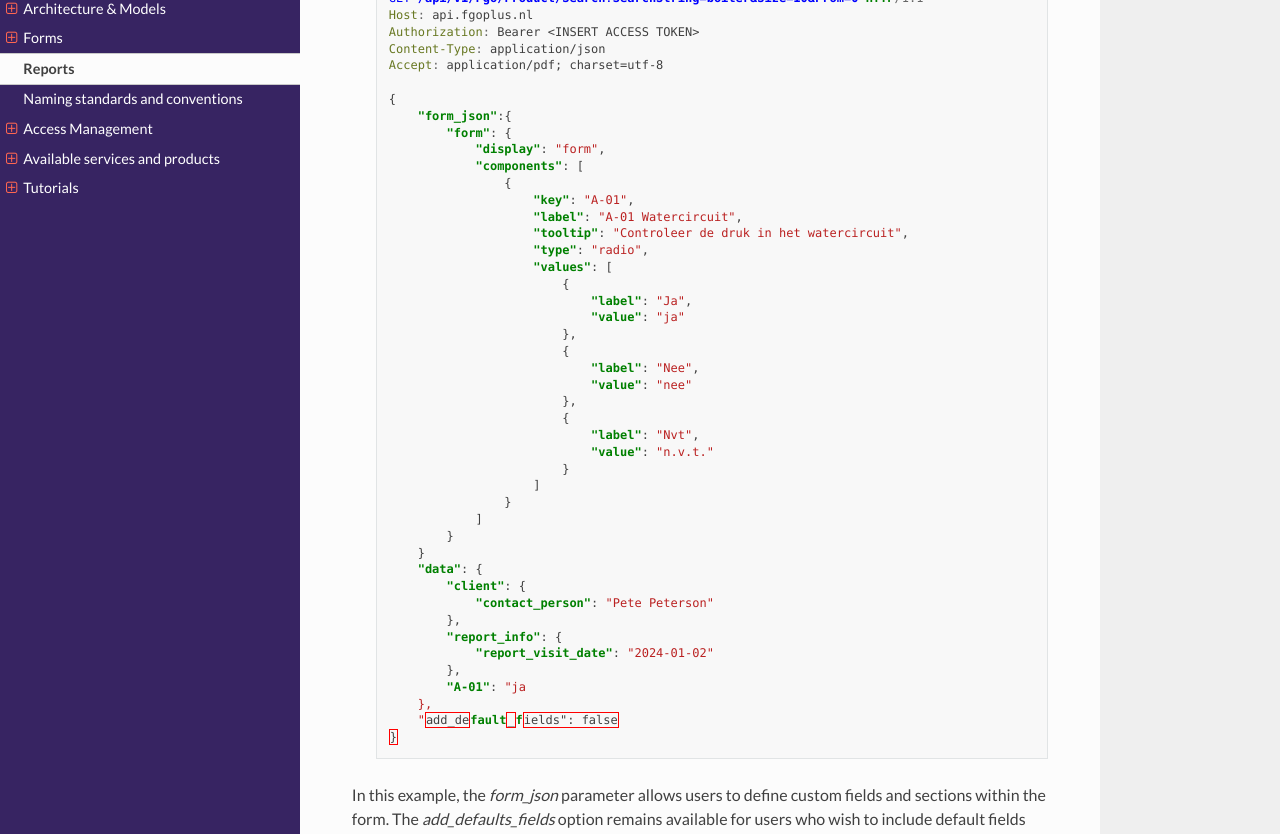
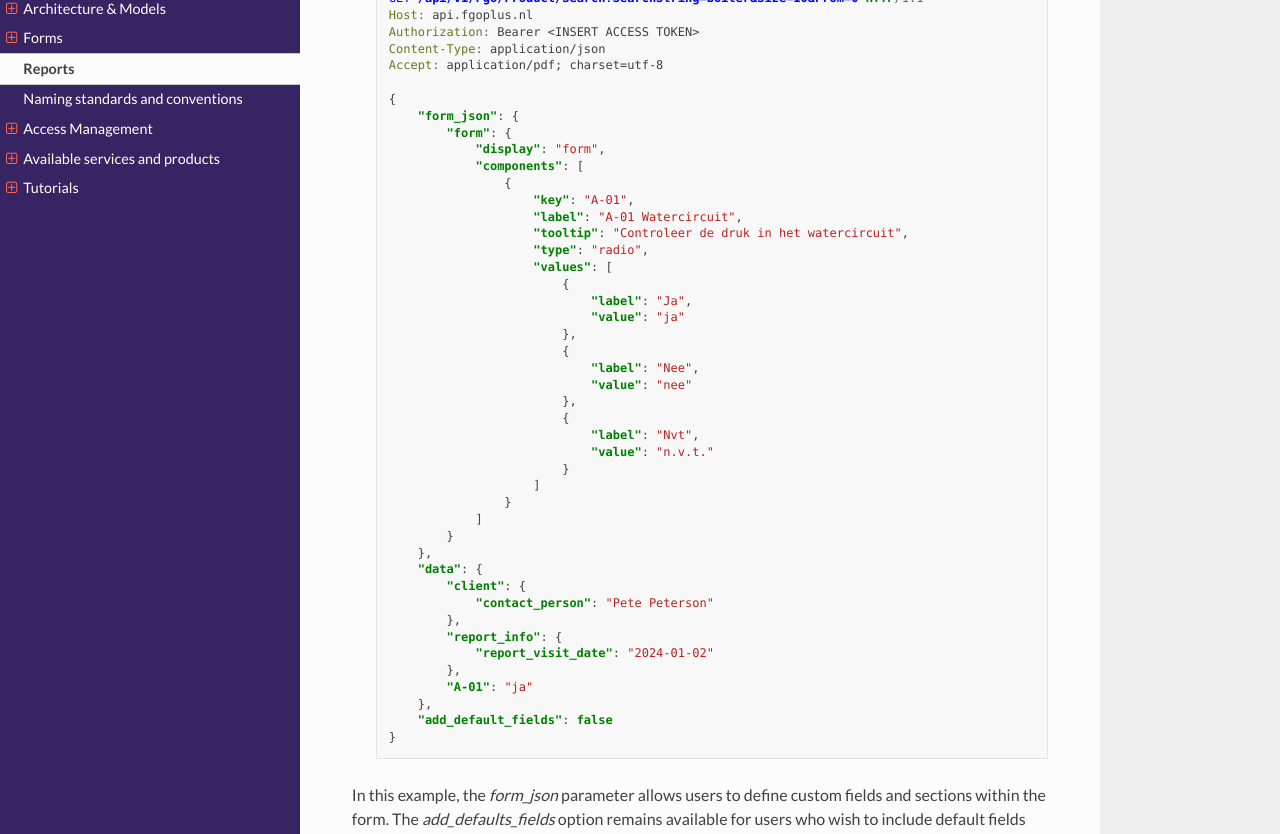
Before and after one commit to Techniek-Nederland/techniek-nederland-formulieren, a Sphinx documentation site: the page built from source/reports.rst, in a window 1280 px wide and 1400 px high, scrolled down 1081 px. Shown: the part 284-1118 px from the top of the window. Built offline with Sphinx 7.4.7 and the Read the Docs theme 2.0.0, drawn with Linux system fonts in a browser that asks for light colours.

Commit message:
Fix typo

```diff
--- a/source/reports.rst
+++ b/source/reports.rst
@@ -67,7 +67,7 @@ empowers users to create tailored forms that align precisely with their needs. B
         Accept: application/pdf; charset=utf-8
 
         {
-            "form_json":{
+            "form_json": {
                 "form": {
                     "display": "form",
                     "components": [
@@ -93,7 +93,7 @@ empowers users to create tailored forms that align precisely with their needs. B
                         }
                     ]
                 }
-            }
+            },
             "data": {
                 "client": {
                     "contact_person": "Pete Peterson"
@@ -101,7 +101,7 @@ empowers users to create tailored forms that align precisely with their needs. B
                 "report_info": {
                     "report_visit_date": "2024-01-02"
                 },
-                "A-01": "ja
+                "A-01": "ja"
             },
             "add_default_fields": false
         }
```
